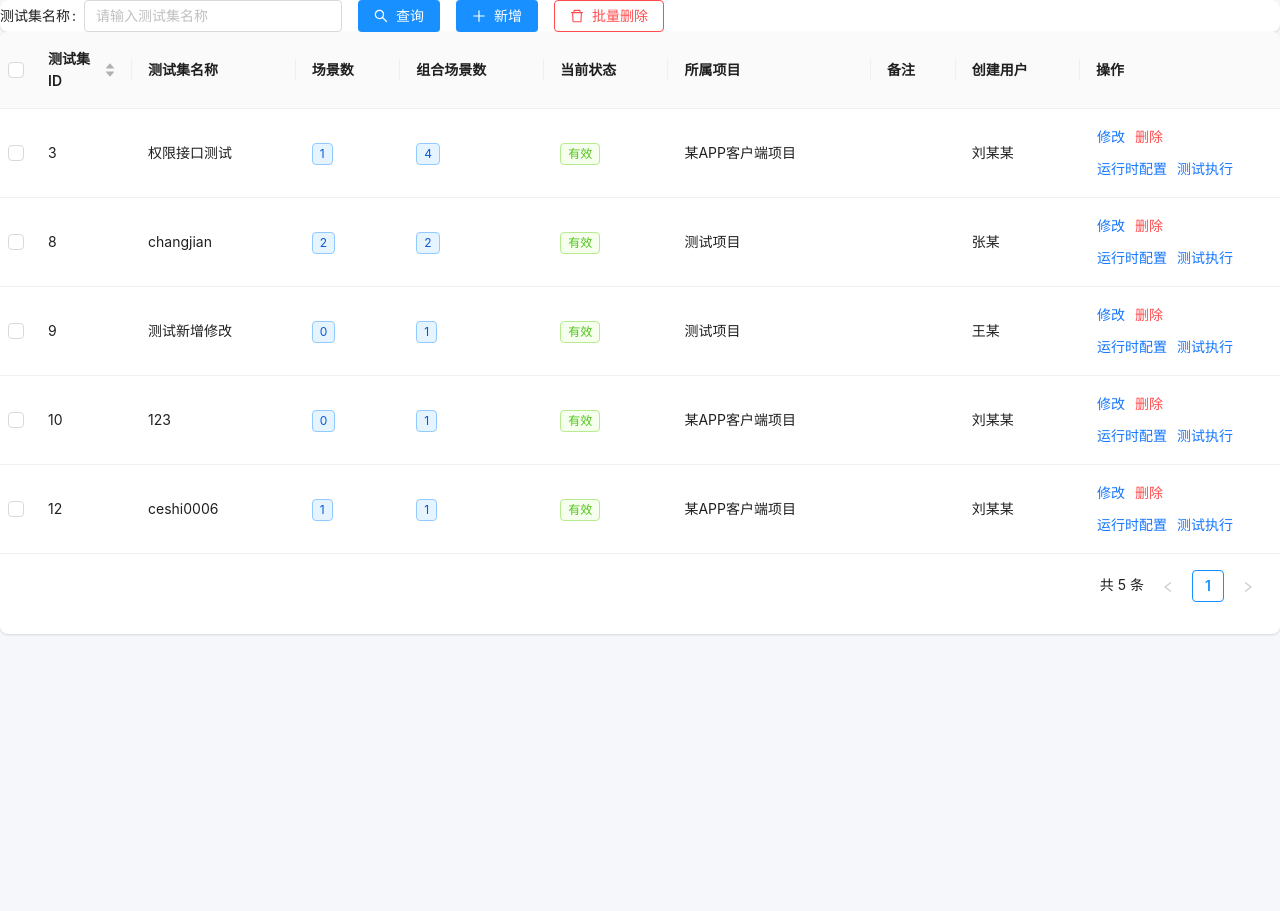
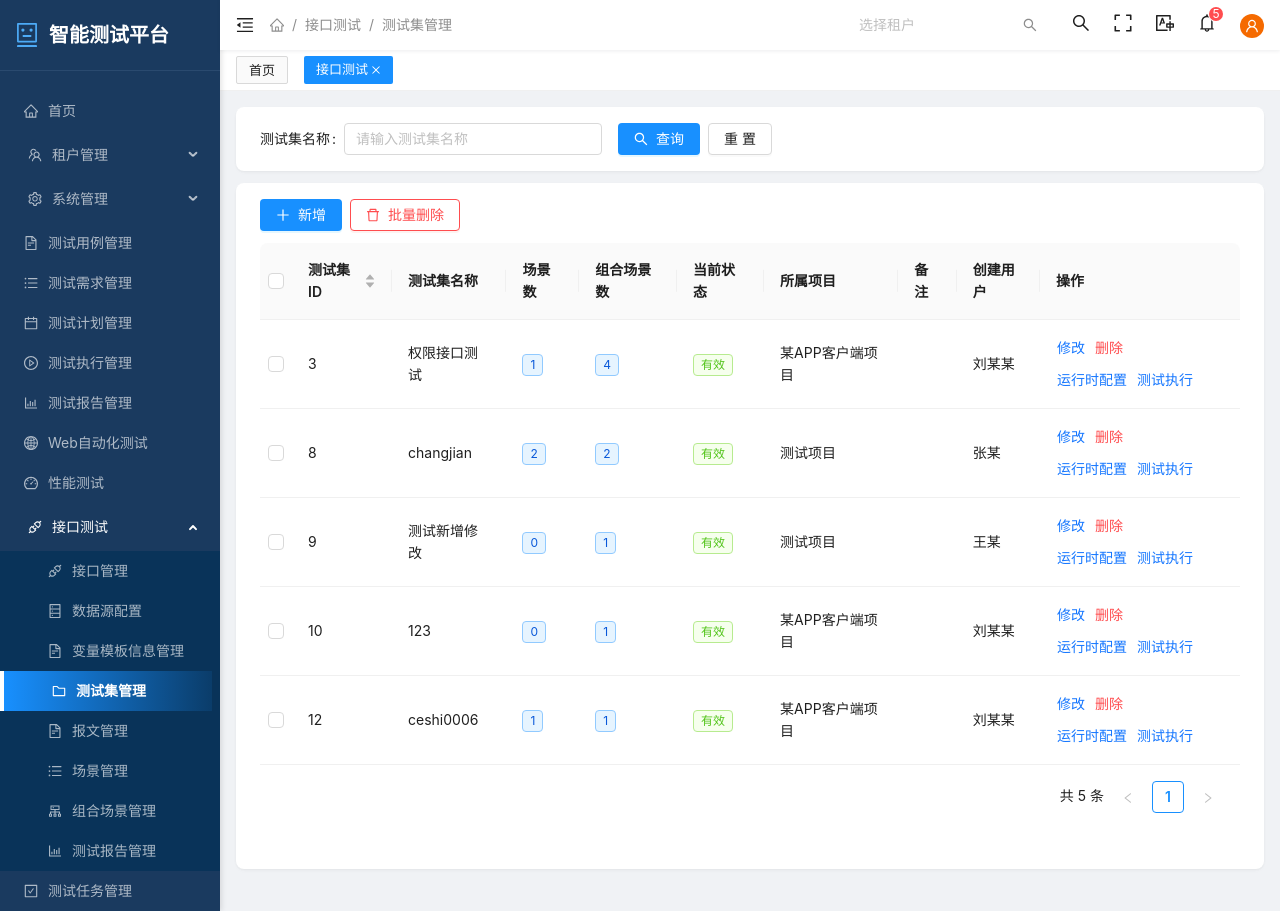
Before and after one commit to zljie/pocTMP, a Next.js app: page /api-testing/test-set in a window 1280 px wide. Before the commit the page ends 800 px from the top, so only its background shows below. Built offline with nearby package versions, Linux system fonts and the light colour scheme; what @ant-design/nextjs-registry would draw is missing.

Commit message:
fix: layout issues in test-set and datasource pages, and fix antd deprecated warning

```diff
--- a/src/app/api-testing/datasource/page.tsx
+++ b/src/app/api-testing/datasource/page.tsx
@@ -48,9 +48,10 @@ export default function DataSourceConfigurationPage() {
 
   // 监听 store 变化
   useEffect(() => {
-    return dataSourceStore.subscribe(() => {
+    const unsubscribe = dataSourceStore.subscribe(() => {
       setData(dataSourceStore.getSnapshot());
     });
+    return unsubscribe;
   }, []);
 
   // 搜索处理
@@ -260,11 +261,8 @@ export default function DataSourceConfigurationPage() {
                 <Button onClick={handleSearch}>
                   查询
                 </Button>
-                <Button type="primary" onClick={handleAdd}>
-                  新增
-                </Button>
-                <Button danger onClick={handleBatchDelete}>
-                  批量删除
+                <Button onClick={handleReset}>
+                  重置
                 </Button>
               </Space>
             </Form.Item>
@@ -273,6 +271,16 @@ export default function DataSourceConfigurationPage() {
 
         {/* 表格区域 */}
         <Card bordered={false} styles={{ body: { padding: '16px 24px 24px' } }}>
+          <div className="flex justify-between items-center" style={{ marginBottom: 12 }}>
+            <Space>
+              <Button type="primary" onClick={handleAdd}>
+                新增
+              </Button>
+              <Button danger onClick={handleBatchDelete}>
+                批量删除
+              </Button>
+            </Space>
+          </div>
           <Table
             columns={columns}
             dataSource={data}
--- a/src/app/api-testing/message/page.tsx
+++ b/src/app/api-testing/message/page.tsx
@@ -401,7 +401,7 @@ export default function MessageManagementPage() {
     <MainLayout title="报文管理">
       <div className="p-4">
         {/* Search Area */}
-        <Card bordered={false} style={{ marginBottom: 12 }} bodyStyle={{ padding: '16px 24px' }}>
+        <Card bordered={false} style={{ marginBottom: 12 }} styles={{ body: { padding: '16px 24px' } }}>
           <Form form={searchForm} layout="inline">
             <Form.Item name="name" label="报文名称">
               <Input placeholder="请输入报文名称" allowClear style={{ width: 200 }} />
@@ -416,7 +416,7 @@ export default function MessageManagementPage() {
         </Card>
 
         {/* Table Area */}
-        <Card bordered={false} bodyStyle={{ padding: '16px 24px 24px' }}>
+        <Card bordered={false} styles={{ body: { padding: '16px 24px 24px' } }}>
           <div className="flex justify-between items-center" style={{ marginBottom: 12 }}>
             <Space>
               <Button type="primary" icon={<PlusOutlined />} onClick={handleAdd}>新增</Button>
--- a/src/app/api-testing/scene/page.tsx
+++ b/src/app/api-testing/scene/page.tsx
@@ -1128,7 +1128,7 @@ export default function SceneManagementPage() {
     <MainLayout title="场景管理">
       <div className="p-4">
         {/* Search Area */}
-        <Card bordered={false} style={{ marginBottom: 12 }} bodyStyle={{ padding: '16px 24px' }}>
+        <Card bordered={false} style={{ marginBottom: 12 }} styles={{ body: { padding: '16px 24px' } }}>
           <Form form={searchForm} layout="inline">
             <Form.Item name="name" label="场景名称">
               <Input placeholder="请输入场景名称" allowClear style={{ width: 200 }} />
@@ -1143,7 +1143,7 @@ export default function SceneManagementPage() {
         </Card>
 
         {/* Table Area */}
-        <Card bordered={false} bodyStyle={{ padding: '16px 24px 24px' }}>
+        <Card bordered={false} styles={{ body: { padding: '16px 24px 24px' } }}>
           <div className="flex justify-between items-center" style={{ marginBottom: 12 }}>
             <Space>
               <Button type="primary" icon={<PlusOutlined />} onClick={handleAdd}>新增</Button>
--- a/src/app/api-testing/test-set/page.tsx
+++ b/src/app/api-testing/test-set/page.tsx
@@ -1,9 +1,11 @@
 'use client';
 
 import React, { useState } from 'react';
+import MainLayout from '@/components/layout/MainLayout';
 import {
   Table,
   Button,
+  Card,
   Input,
   Space,
   Modal,
@@ -810,25 +812,33 @@ export default function TestSetManagementPage() {
   };
 
   return (
-    <div className="p-6">
-      <div className="mb-4 bg-white p-4 rounded-lg shadow-sm">
+    <MainLayout title="测试集管理">
+      <div className="p-4">
+        <Card bordered={false} style={{ marginBottom: 12 }} styles={{ body: { padding: '16px 24px' } }}>
           <Form form={searchForm} layout="inline" onFinish={handleSearch}>
             <Form.Item name="name" label="测试集名称">
               <Input placeholder="请输入测试集名称" allowClear />
             </Form.Item>
             <Form.Item>
+              <Space>
                 <Button type="primary" htmlType="submit" icon={<SearchOutlined />}>查询</Button>
-          </Form.Item>
-          <Form.Item>
-            <Button type="primary" onClick={handleAdd} icon={<PlusOutlined />} style={{ background: '#1890ff' }}>新增</Button>
-          </Form.Item>
-          <Form.Item>
-            <Button danger onClick={handleBatchDelete} icon={<DeleteOutlined />}>批量删除</Button>
+                <Button onClick={() => { searchForm.resetFields(); handleSearch({}); }}>重置</Button>
+              </Space>
             </Form.Item>
           </Form>
+        </Card>
+
+        <Card bordered={false} styles={{ body: { padding: '16px 24px 24px' } }}>
+          <div className="flex justify-between items-center" style={{ marginBottom: 12 }}>
+            <Space>
+              <Button type="primary" onClick={handleAdd} icon={<PlusOutlined />}>
+                新增
+              </Button>
+              <Button danger onClick={handleBatchDelete} icon={<DeleteOutlined />}>
+                批量删除
+              </Button>
+            </Space>
           </div>
-
-      <div className="bg-white p-4 rounded-lg shadow-sm">
           <Table
             rowSelection={{ selectedRowKeys, onChange: setSelectedRowKeys }}
             columns={columns}
@@ -836,7 +846,7 @@ export default function TestSetManagementPage() {
             rowKey="id"
             pagination={{ total: data.length, pageSize: 10, showTotal: (total) => `共 ${total} 条` }}
           />
-      </div>
+        </Card>
 
       {/* 新增/修改测试集弹窗 */}
       <Modal
@@ -1143,5 +1153,6 @@ export default function TestSetManagementPage() {
         />
       </Modal>
     </div>
+    </MainLayout>
   );
 }
```
Lines whose indentation alone changed are shown as unchanged.
